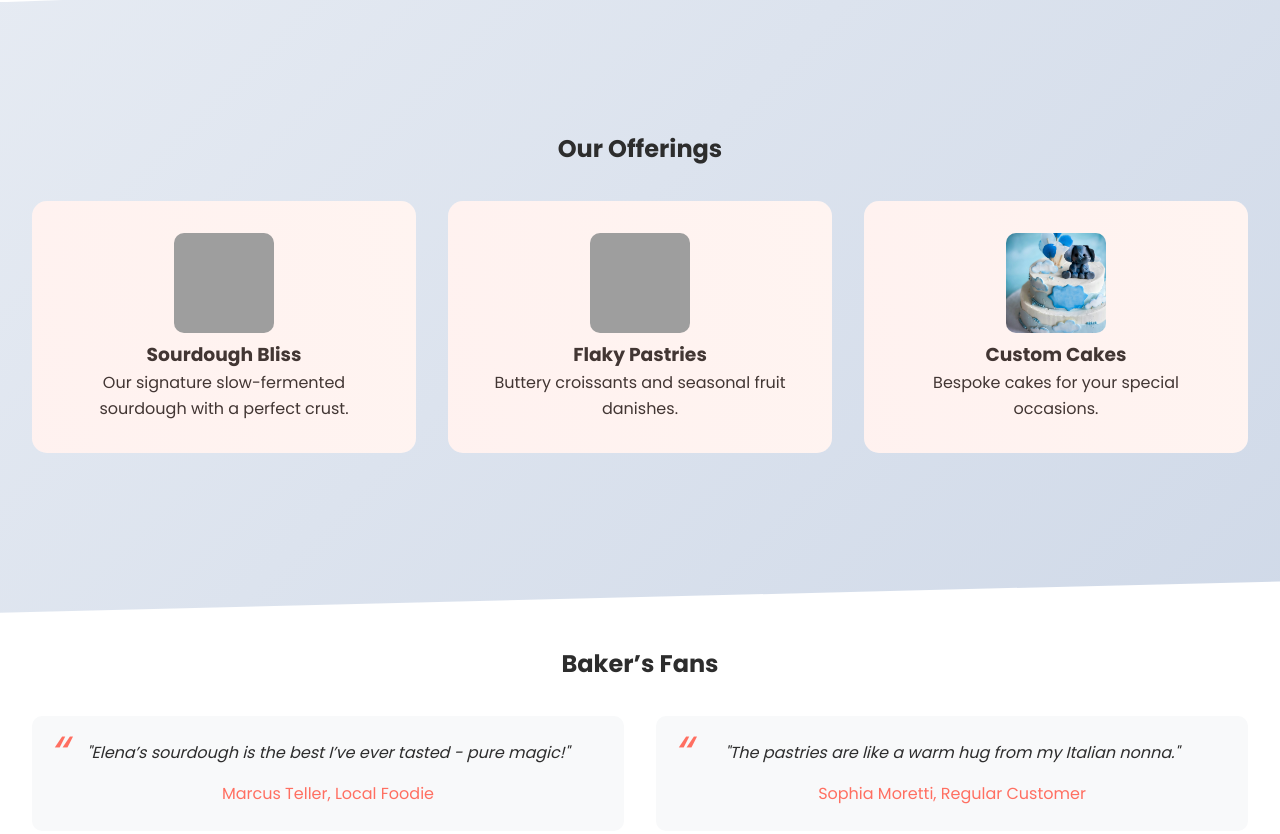
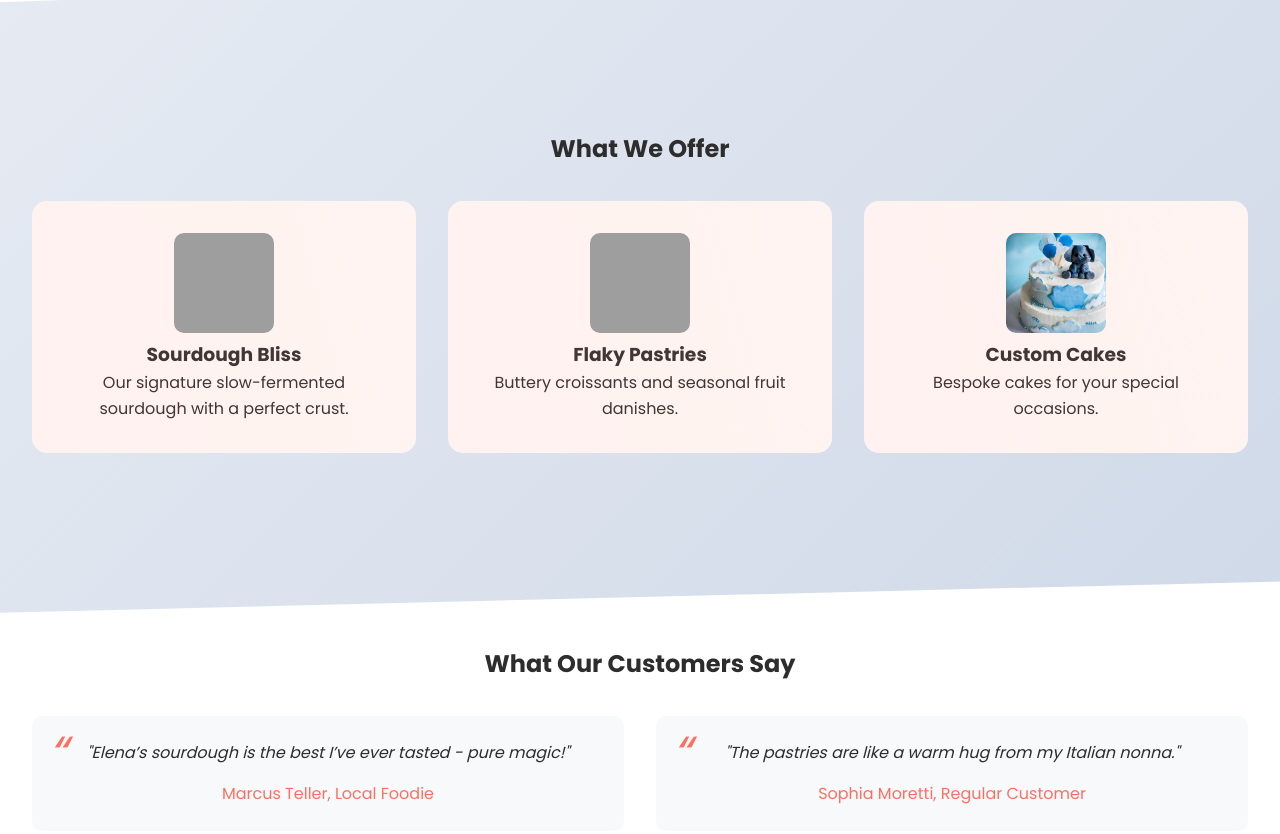
Before and after one commit to ImmanuelN/bakery-site, a plain HTML site: page index.html in a window 1280 px wide. Shown: the part 1380-2214 px from the top of the page. Drawn offline with Linux system fonts and the light colour scheme; grey boxes are pictures that could not be loaded.

Commit message:
english lol

```diff
--- a/index.html
+++ b/index.html
@@ -395,7 +395,7 @@
             <ul>
                 <li><a href="#home">Home</a></li>
                 <li><a href="#about">Our Story</a></li>
-                <li><a href="#services">Offerings</a></li>
+                <li><a href="#services">What We Offer</a></li>
                 <li><a href="#testimonials">Testimonials</a></li>
                 <li><a href="#contact">Contact</a></li>
             </ul>
@@ -423,7 +423,7 @@
         <p>In 2018, after years of perfecting her craft and sourcing the finest local grains, Elena opened Flour & Flame in a cozy corner of Baker’s Lane. What started as a one-woman operation has grown into a beloved community staple, where every loaf tells a story of tradition, patience, and a touch of Italian flair. We’re not just a bakery—we’re a family dedicated to slow, honest baking, using heirloom recipes and sustainable ingredients to create flavors that warm the heart.</p>
     </section>
     <section id="services">
-        <h2>Our Offerings</h2>
+        <h2>What We Offer</h2>
         <div class="services-grid">
             <div class="service">
                 <img src="sourdough.jpg" alt="Freshly baked sourdough bread">
@@ -443,7 +443,7 @@
         </div>
     </section>
     <section id="testimonials">
-        <h2>Baker’s Fans</h2>
+        <h2>What Our Customers Say</h2>
         <div class="testimonials-grid">
             <blockquote>
                 <p>"Elena’s sourdough is the best I’ve ever tasted - pure magic!"</p>
```
